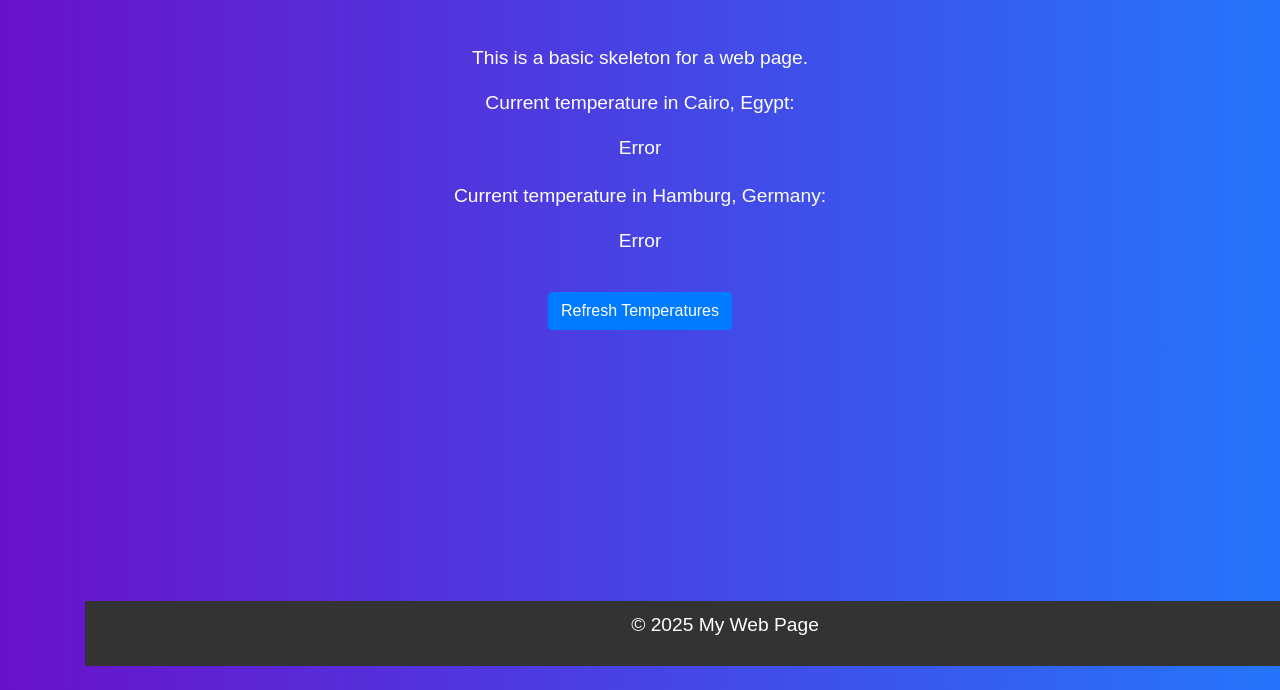
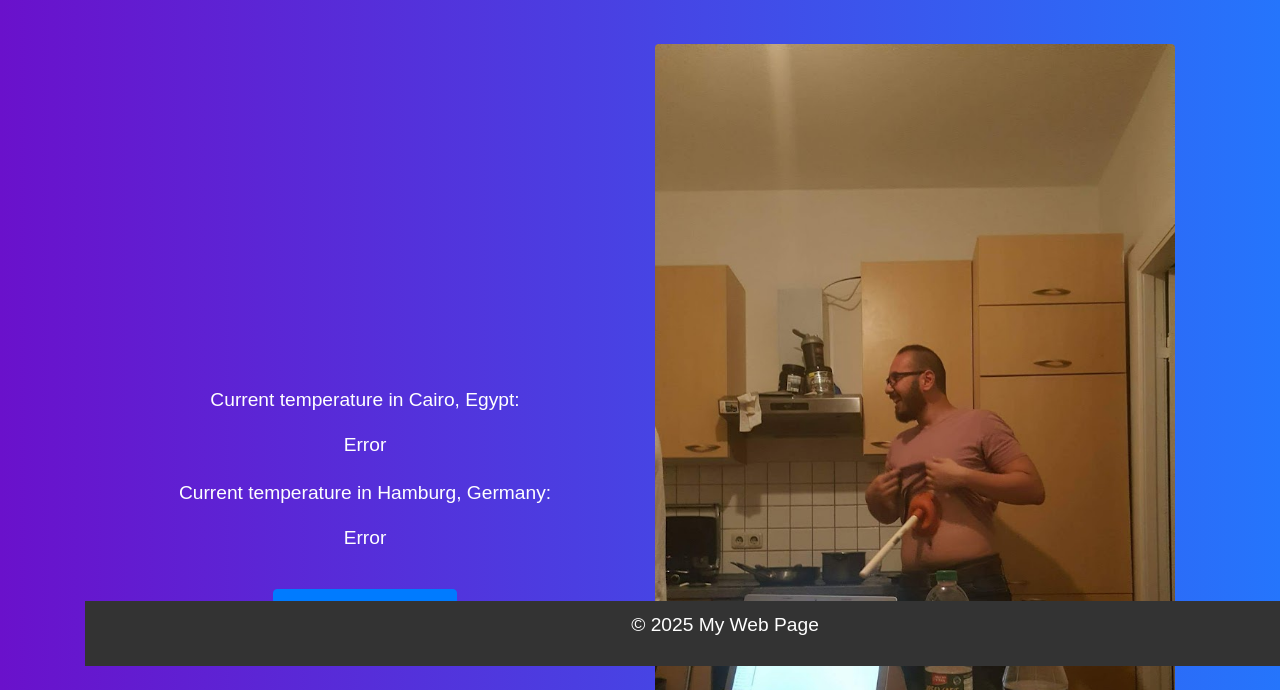
Before and after one commit to Sherrah/underrated-potato, a website: page index.html in a window 1280 px wide. Shown: the part 110-800 px from the top of the page. Drawn offline with nearby package versions, Linux system fonts and the light colour scheme; no server answers.

Commit message:
adding photo

```diff
--- a/index.html
+++ b/index.html
@@ -13,7 +13,8 @@
             <h1>Welcome to My Web Page</h1>
         </header>
         <main class="text-center">
-            <p>This is a basic skeleton for a web page.</p>
+            <div class="row align-items-center">
+                <div class="col-md-6">
                     <div class="temperature">
                         <p>Current temperature in Cairo, Egypt:</p>
                         <p id="cairo-temp" class="loading-spinner"></p>
@@ -23,6 +24,11 @@
                         <p id="hamburg-temp" class="loading-spinner"></p>
                     </div>
                     <button class="btn btn-primary mt-3" onclick="refreshTemperatures()">Refresh Temperatures</button>
+                </div>
+                <div class="col-md-6">
+                    <img src="images/soly.jpeg" alt="gello Image" class="img-fluid rounded">
+                </div>
+            </div>
         </main>
         <footer class="text-center my-4">
             <p>&copy; 2025 My Web Page</p>
```
Also changed, not shown: images/soly.jpeg (added). Lines whose indentation alone changed are shown as unchanged.
